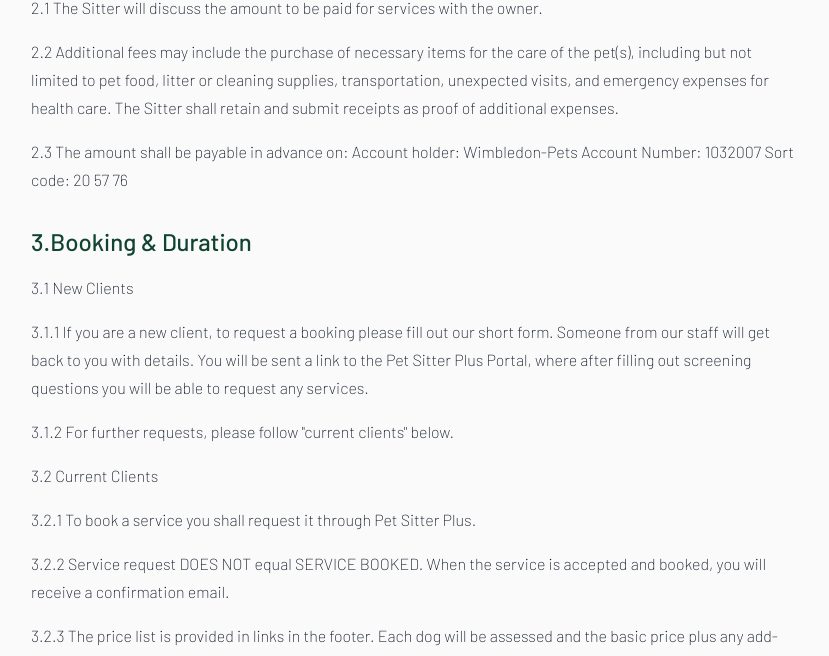
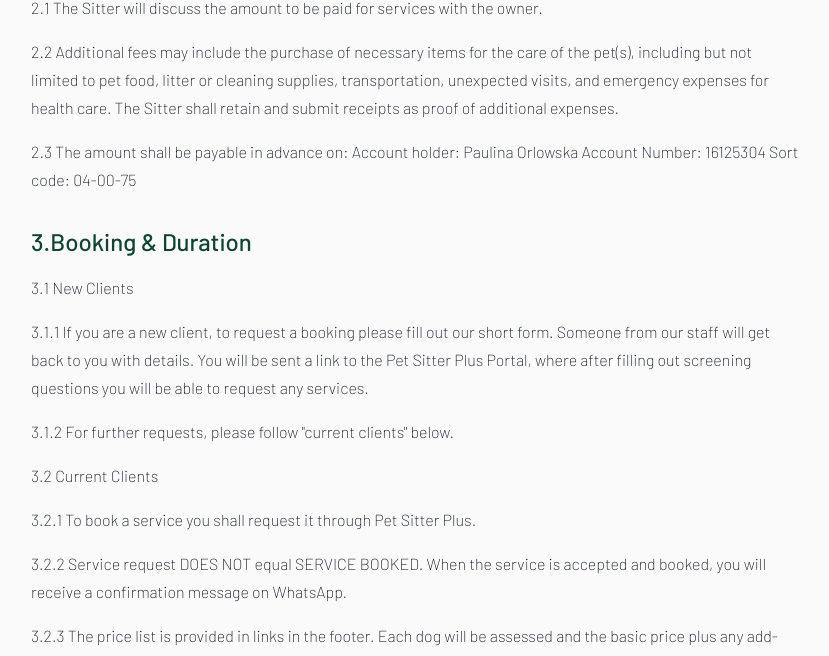
Before and after one commit to porlowska/wimbledon-pets, a Next.js app: page /terms in a window 1280 px wide. Shown: the part 838-1494 px from the top of the page, without its empty margins (225-1054 px from the left). Built offline with nearby package versions, Linux system fonts and the light colour scheme.

Commit message:
fix: updated T&C

```diff
--- a/app/_data/tc.ts
+++ b/app/_data/tc.ts
@@ -16,7 +16,7 @@
     body: [
       "2.1 The Sitter will discuss the amount to be paid for services with the owner.",
       "2.2 Additional fees may include the purchase of necessary items for the care of the pet(s), including but not limited to pet food, litter or cleaning supplies, transportation, unexpected visits, and emergency expenses for health care. The Sitter shall retain and submit receipts as proof of additional expenses.",
-      "2.3 The amount shall be payable in advance on:\n\nAccount holder: Wimbledon-Pets\nAccount Number: 1032007\nSort code: 20 57 76",
+      "2.3 The amount shall be payable in advance on:\n\nAccount holder: Paulina Orlowska\nAccount Number: 16125304\nSort code: 04-00-75",
     ],
   },
   {
@@ -28,7 +28,7 @@
       '3.1.2 For further requests, please follow "current clients" below.',
       "3.2 Current Clients",
       "3.2.1 To book a service you shall request it through Pet Sitter Plus.",
-      "3.2.2 Service request DOES NOT equal SERVICE BOOKED. When the service is accepted and booked, you will receive a confirmation email.",
+      "3.2.2 Service request DOES NOT equal SERVICE BOOKED. When the service is accepted and booked, you will receive a confirmation message on WhatsApp.",
       "3.2.3 The price list is provided in links in the footer. Each dog will be assessed and the basic price plus any add-ons will be agreed upon.",
       "3.3 Additional Fees",
       "3.3.1 In the event that the sitter is required to stay overtime, there is an additional fee of £10/h.",
```
